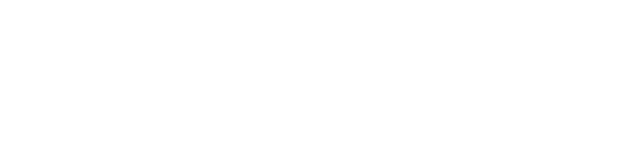
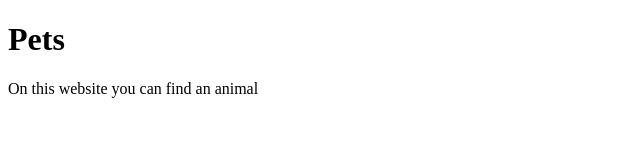
Before and after one commit to OC-LIBE/progetto3-html-css-js-yegorv001, a plain HTML site: page index.html in a window 1280 px wide. Shown: the whole page, without its empty margins (0-640 px from the left). Drawn offline with Linux system fonts and the light colour scheme.

Commit message:
html start

```diff
--- a/index.html
+++ b/index.html
@@ -1,10 +1,13 @@
 <!DOCTYPE html>
 <html lang="en">
+<title>Test</title>
 <head>
     <meta charset="UTF-8">
     <meta name="viewport" content="width=device-width, initial-scale=1.0">
     <title>Document</title>
+    <h1>Pets</h1>
 </head>
 <body>
+    <p>On this website you can find an animal</p>
 </body>
 </html>
```
